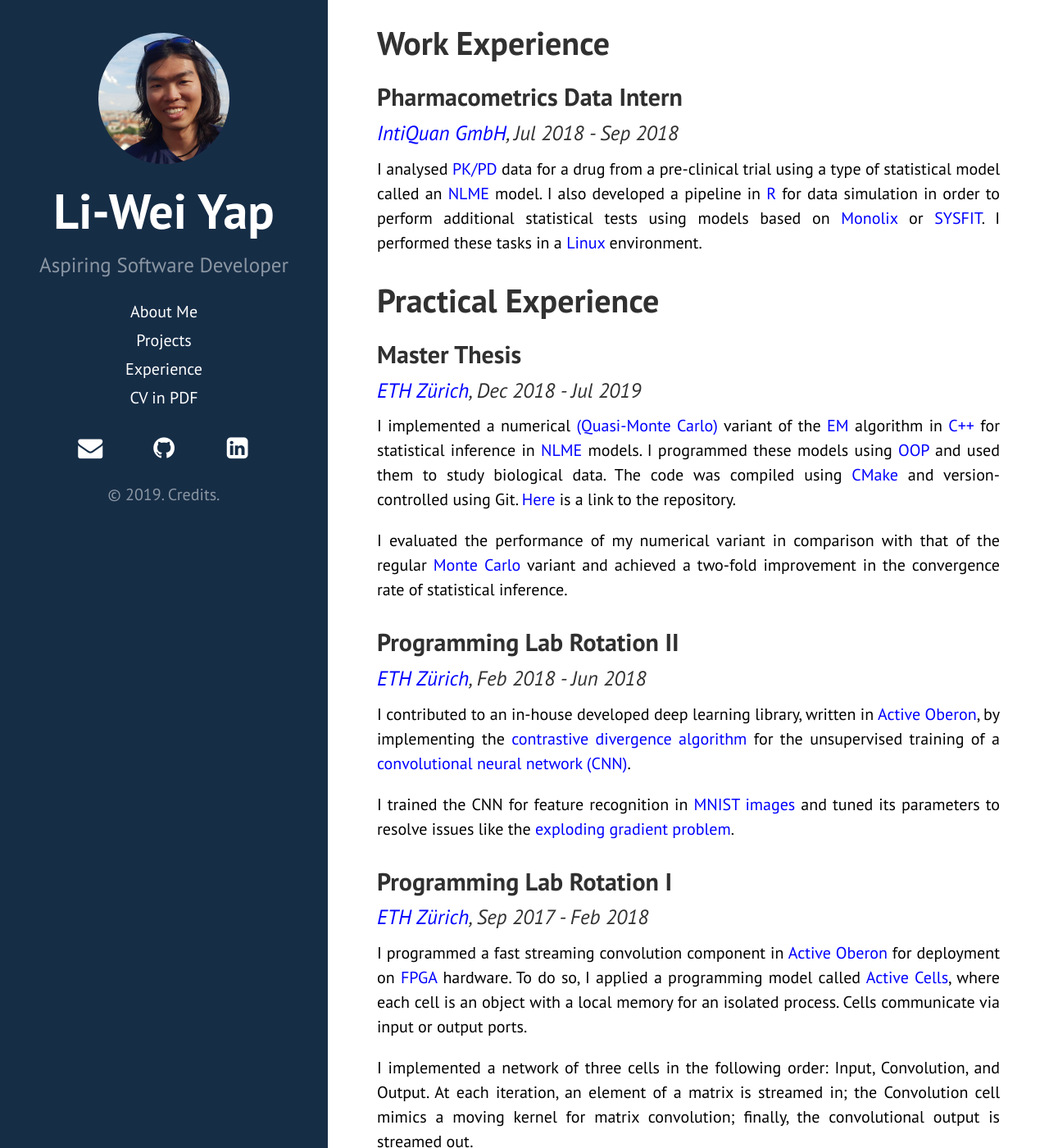
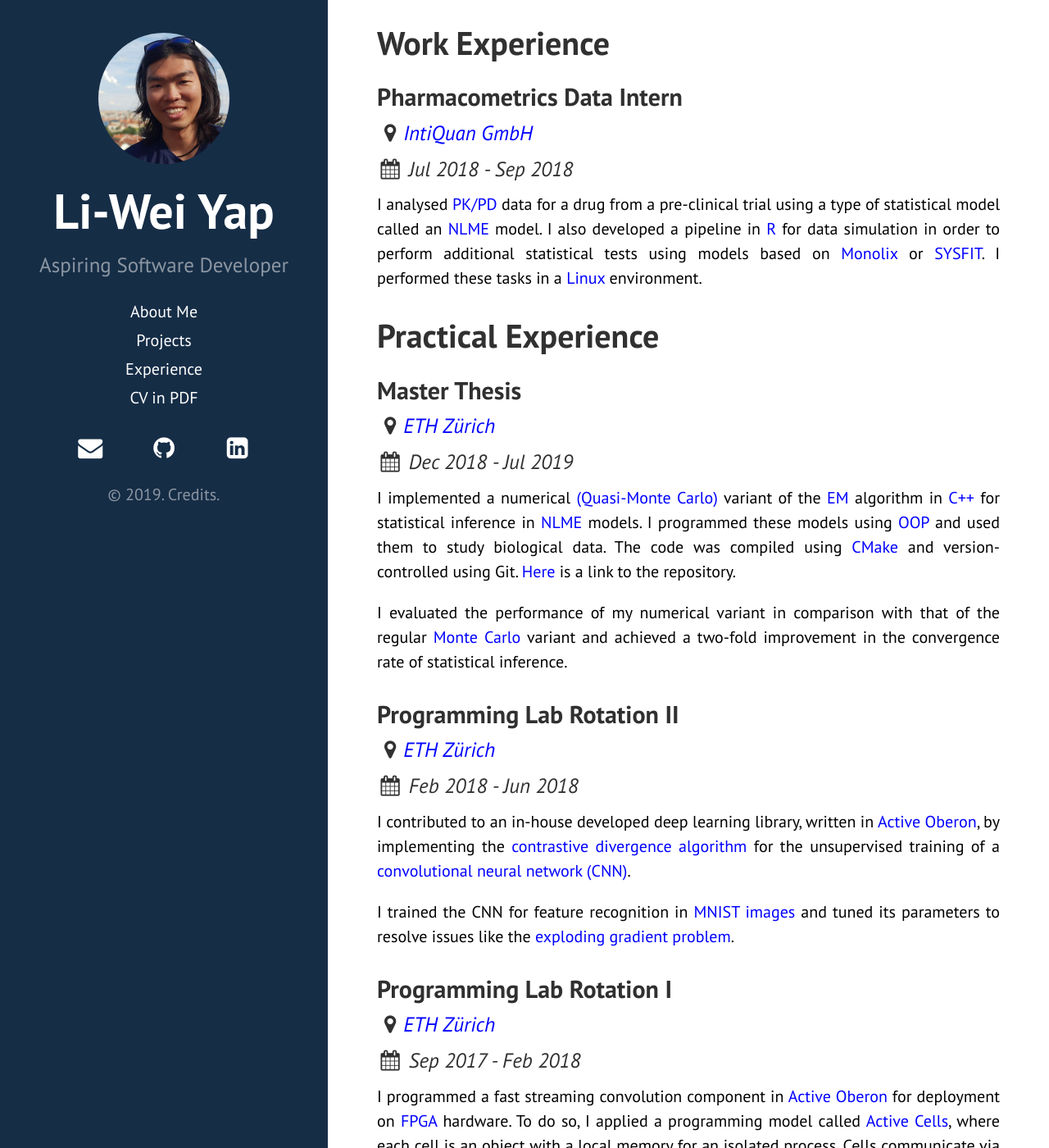
Before and after one commit to liweiyap/liweiyap.github.io, a Jekyll site: the page built from experience.html, in a window 1280 px wide and 1400 px high. Shown: the whole window at 82% size. Built offline with Jekyll 4.4.1, drawn with Linux system fonts in a browser that asks for light colours; nearby versions of some CDN libraries; some of the changed text lies outside the part shown.

Commit message:
Add map-marker and calendar icons to Experience section for readability?

```diff
--- a/experience.html
+++ b/experience.html
@@ -7,7 +7,8 @@ layout: page
 
     <div class="post">
         <h2 class="post-title">Pharmacometrics Data Intern</h2>
-        <h3 class="post-subtitle"><a href="https://www.intiquan.com/">IntiQuan GmbH</a>, Jul 2018 - Sep 2018</h3>
+        <h3 class="post-subtitle"><i class="fa fa-fw fa-map-marker"></i><a href="https://www.intiquan.com/">IntiQuan GmbH</a></h3>
+        <h3 class="post-subtitle"><i class="fa fa-fw fa-calendar"></i> Jul 2018 - Sep 2018</h3>
         <p>I analysed <a href="https://en.wikipedia.org/wiki/PK/PD_models">PK/PD</a> data for a drug from a pre-clinical trial using a type of statistical model called an <a href="https://en.wikipedia.org/wiki/Mixed_model">NLME</a> model. I also developed a pipeline in <a href="https://www.r-project.org/">R</a> for data simulation in order to perform additional statistical tests using models based on <a href="http://lixoft.com/products/monolix/">Monolix</a> or <a href="http://www.sai.msu.su/sal/B/0/SYSFIT.html">SYSFIT</a>. I performed these tasks in a <a href="https://www.linux.org/">Linux</a> environment.
         </p>
     </div>
@@ -16,28 +17,32 @@ layout: page
 
     <div class="post">
         <h2 class="post-title">Master Thesis</h2>
-        <h3 class="post-subtitle"><a href="https://csb.ethz.ch/">ETH Zürich</a>, Dec 2018 - Jul 2019</h3>
+        <h3 class="post-subtitle"><i class="fa fa-fw fa-map-marker"></i><a href="https://csb.ethz.ch/">ETH Zürich</a></h3>
+        <h3 class="post-subtitle"><i class="fa fa-fw fa-calendar"></i> Dec 2018 - Jul 2019</h3>
         <p>I implemented a numerical <a href="https://en.wikipedia.org/wiki/Quasi-Monte_Carlo_method">(Quasi-Monte Carlo)</a> variant of the <a href="https://en.wikipedia.org/wiki/Expectation%E2%80%93maximization_algorithm">EM</a> algorithm in <a href="http://www.cplusplus.org/">C++</a> for statistical inference in <a href="https://en.wikipedia.org/wiki/Mixed_model">NLME</a> models. I programmed these models using <a href="https://en.wikipedia.org/wiki/Object-oriented_programming">OOP</a> and used them to study biological data. The code was compiled using <a href="https://cmake.org/">CMake</a> and version-controlled using Git. <a href="https://git.bsse.ethz.ch/csb/qmcnlme">Here</a> is a link to the repository.</p>
         <p>I evaluated the performance of my numerical variant in comparison with that of the regular <a href="https://en.wikipedia.org/wiki/Monte_Carlo_method">Monte Carlo</a> variant and achieved a two-fold improvement in the convergence rate of statistical inference.</p>
     </div>
 
     <div class="post">
         <h2 class="post-title">Programming Lab Rotation II</h2>
-        <h3 class="post-subtitle"><a href="http://people.inf.ethz.ch/felixf/index.html">ETH Zürich</a>, Feb 2018 - Jun 2018</h3>
+        <h3 class="post-subtitle"><i class="fa fa-fw fa-map-marker"></i><a href="http://people.inf.ethz.ch/felixf/index.html">ETH Zürich</a></h3>
+        <h3 class="post-subtitle"><i class="fa fa-fw fa-calendar"></i> Feb 2018 - Jun 2018</h3>
         <p>I contributed to an in-house developed deep learning library, written in <a href="https://en.wikipedia.org/wiki/Active_Oberon">Active Oberon</a>, by implementing the <a href="https://deepai.org/machine-learning-glossary-and-terms/contrastive-divergence">contrastive divergence algorithm</a> for the unsupervised training of a <a href="https://deepai.org/machine-learning-glossary-and-terms/convolutional-neural-network">convolutional neural network (CNN)</a>.</p>
         <p>I trained the CNN for feature recognition in <a href="http://yann.lecun.com/exdb/mnist/">MNIST images</a> and tuned its parameters to resolve issues like the <a href="https://deepai.org/machine-learning-glossary-and-terms/exploding-gradient-problem">exploding gradient problem</a>.</p>
     </div>
 
     <div class="post">
         <h2 class="post-title">Programming Lab Rotation I</h2>
-        <h3 class="post-subtitle"><a href="http://people.inf.ethz.ch/felixf/index.html">ETH Zürich</a>, Sep 2017 - Feb 2018</h3>
+        <h3 class="post-subtitle"><i class="fa fa-fw fa-map-marker"></i><a href="http://people.inf.ethz.ch/felixf/index.html">ETH Zürich</a></h3>
+        <h3 class="post-subtitle"><i class="fa fa-fw fa-calendar"></i> Sep 2017 - Feb 2018</h3>
         <p>I programmed a fast streaming convolution component in <a href="https://en.wikipedia.org/wiki/Active_Oberon">Active Oberon</a> for deployment on <a href="https://en.wikipedia.org/wiki/Field-programmable_gate_array">FPGA</a> hardware. To do so, I applied a programming model called <a href="http://people.inf.ethz.ch/felixf/pdfs/2016_FSP_ComputeModelHPSoCFPGA.pdf">Active Cells</a>, where each cell is an object with a local memory for an isolated process. Cells communicate via input or output ports.</p>
         <p>I implemented a network of three cells in the following order: Input, Convolution, and Output. At each iteration, an element of a matrix is streamed in; the Convolution cell mimics a moving kernel for matrix convolution; finally, the convolutional output is streamed out.</p>
     </div>
 
     <div class="post">
         <h2 class="post-title">Visiting Researcher</h2>
-        <h3 class="post-subtitle"><a href="https://rgendres3.wixsite.com/biologicalphysics">Imperial College London</a>, Feb 2016 - Oct 2017</h3>
+        <h3 class="post-subtitle"><i class="fa fa-fw fa-map-marker"></i><a href="https://rgendres3.wixsite.com/biologicalphysics">Imperial College London</a></h3>
+        <h3 class="post-subtitle"><i class="fa fa-fw fa-calendar"></i> Feb 2016 - Oct 2017</h3>
         <p>I programmed an ODE model of the cell-wall dynamics during bacterial spore formation in <a href="https://uk.mathworks.com/products/matlab.html">Matlab</a>. I published my work as <a href="https://pubs.rsc.org/en/content/articlelanding/2017/SM/C7SM00818J#!divAbstract">lead author</a>.</p>
     </div>
 </body>
```
